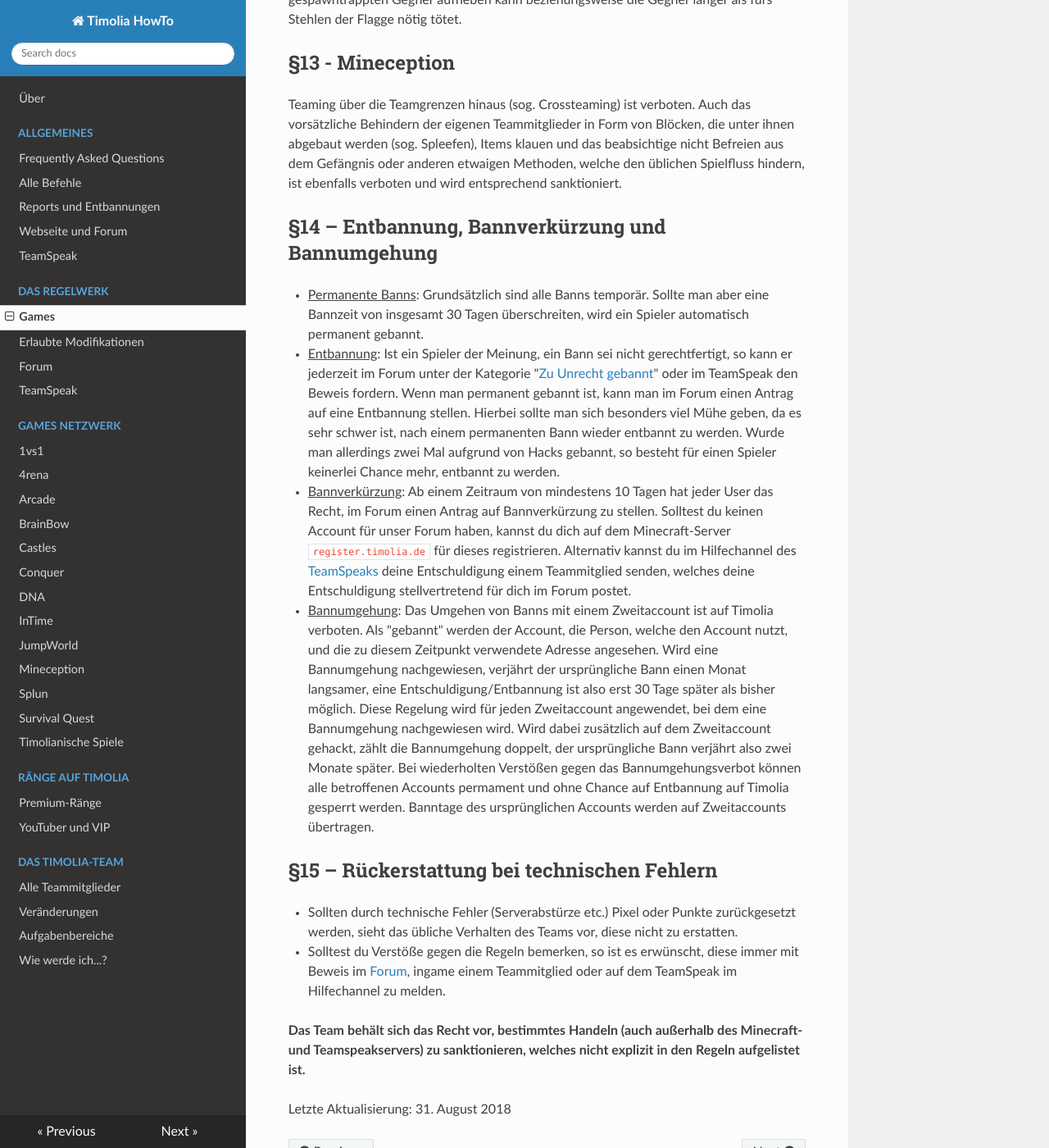
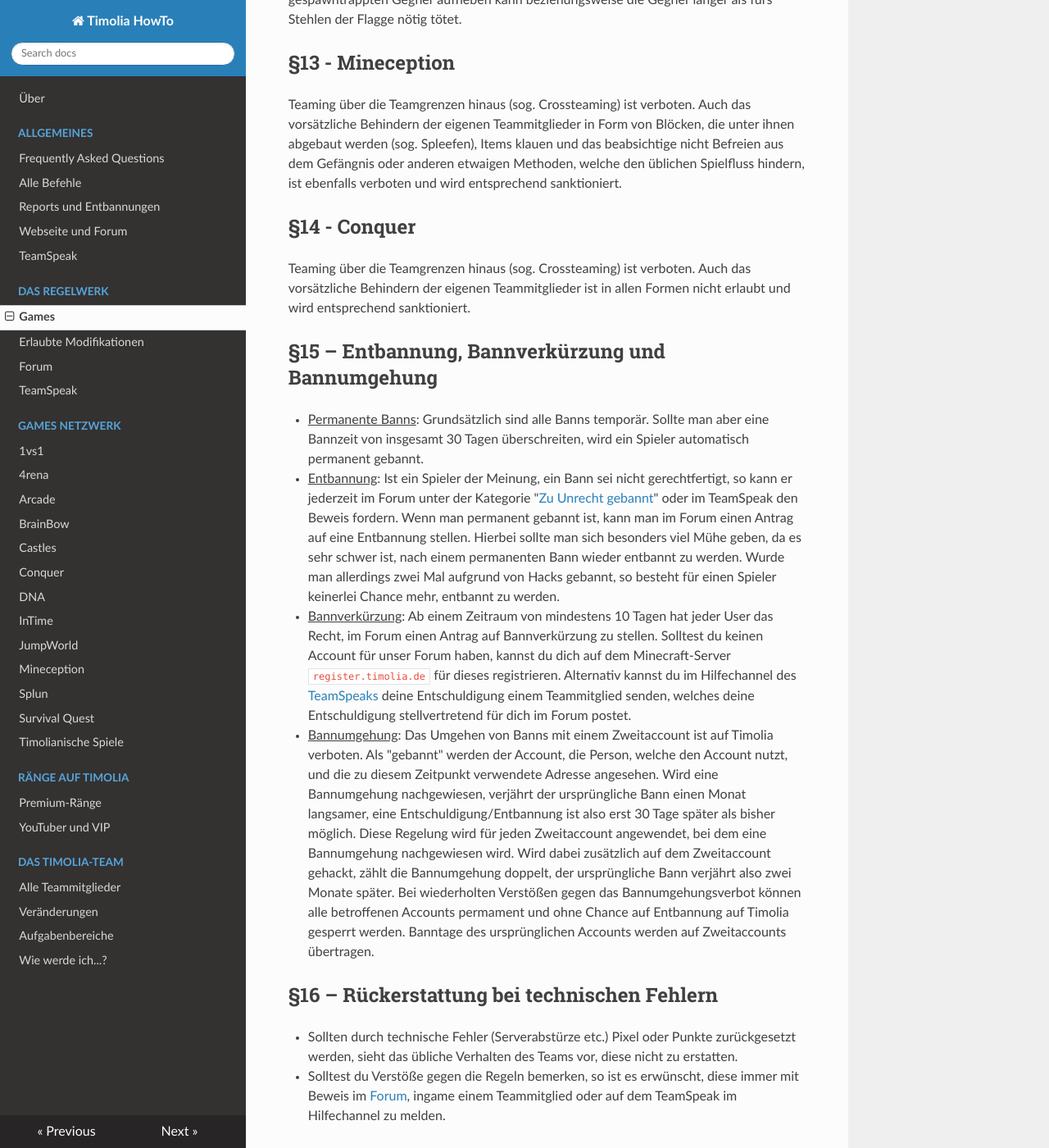
Before and after one commit to TimoliaDE/HowTo, an MkDocs documentation site: the page built from docs/rules/games.md, in a window 1280 px wide and 1400 px high, scrolled down 3605 px. Shown: the whole window at 82% size. Built offline with MkDocs 1.6.1, drawn with Linux system fonts in a browser that asks for light colours; nearby versions of some CDN libraries; old or Windows-style settings are respelled for this version of MkDocs; some of the changed text lies outside the part shown.

Commit message:
Update games.md

```diff
--- a/docs/rules/games.md
+++ b/docs/rules/games.md
@@ -85,7 +85,10 @@ Teaming über die Teamgrenzen hinaus (sog. Crossteaming) ist verboten. Auch das
 (sog. Spleefen), Items klauen und das beabsichtige nicht Befreien aus dem Gefängnis oder anderen etwaigen Methoden, welche den üblichen Spielfluss hindern,
 ist ebenfalls verboten und wird entsprechend sanktioniert.
 
-## §14 – Entbannung, Bannverkürzung und Bannumgehung
+## §14 - Conquer
+Teaming über die Teamgrenzen hinaus (sog. Crossteaming) ist verboten. Auch das vorsätzliche Behindern der eigenen Teammitglieder ist in allen Formen nicht erlaubt und wird entsprechend sanktioniert.
+
+## §15 – Entbannung, Bannverkürzung und Bannumgehung
 - <u>Permanente Banns</u>: Grundsätzlich sind alle Banns temporär. Sollte man aber eine Bannzeit von insgesamt 30 Tagen überschreiten, wird ein Spieler automatisch permanent gebannt.
 - <u>Entbannung</u>: Ist ein Spieler der Meinung, ein Bann sei nicht gerechtfertigt, so kann er jederzeit im Forum unter der Kategorie "[Zu Unrecht gebannt](https://forum.timolia.de/forums/zu-unrecht-gebannt.122/)" oder im TeamSpeak den Beweis fordern. Wenn man permanent gebannt ist,
  kann man im Forum einen Antrag auf eine Entbannung stellen. Hierbei sollte man sich besonders viel Mühe geben, da es sehr schwer ist, nach einem permanenten Bann wieder entbannt zu werden.
@@ -99,11 +102,11 @@ Wird eine Bannumgehung nachgewiesen, verjährt der ursprüngliche Bann einen Mon
 Diese Regelung wird für jeden Zweitaccount angewendet, bei dem eine Bannumgehung nachgewiesen wird. Wird dabei zusätzlich auf dem Zweitaccount gehackt, zählt die Bannumgehung doppelt, der ursprüngliche Bann verjährt also zwei Monate später.
 Bei wiederholten Verstößen gegen das Bannumgehungsverbot können alle betroffenen Accounts permament und ohne Chance auf Entbannung auf Timolia gesperrt werden. Banntage des ursprünglichen Accounts werden auf Zweitaccounts übertragen.
 
-## §15 – Rückerstattung bei technischen Fehlern
+## §16 – Rückerstattung bei technischen Fehlern
 - Sollten durch technische Fehler (Serverabstürze etc.) Pixel oder Punkte zurückgesetzt werden, sieht das übliche Verhalten des Teams vor, diese nicht zu erstatten.
 - Solltest du Verstöße gegen die Regeln bemerken, so ist es erwünscht, diese immer mit Beweis im [Forum](https://forum.timolia.de), ingame einem Teammitglied oder auf dem TeamSpeak im Hilfechannel zu melden.
 
 
 <strong>Das Team behält sich das Recht vor, bestimmtes Handeln (auch außerhalb des Minecraft- und Teamspeakservers) zu sanktionieren, welches nicht explizit in den Regeln aufgelistet ist.</strong>
 
-Letzte Aktualisierung: 31. August 2018
+Letzte Aktualisierung: 01. Januar 2019
```
